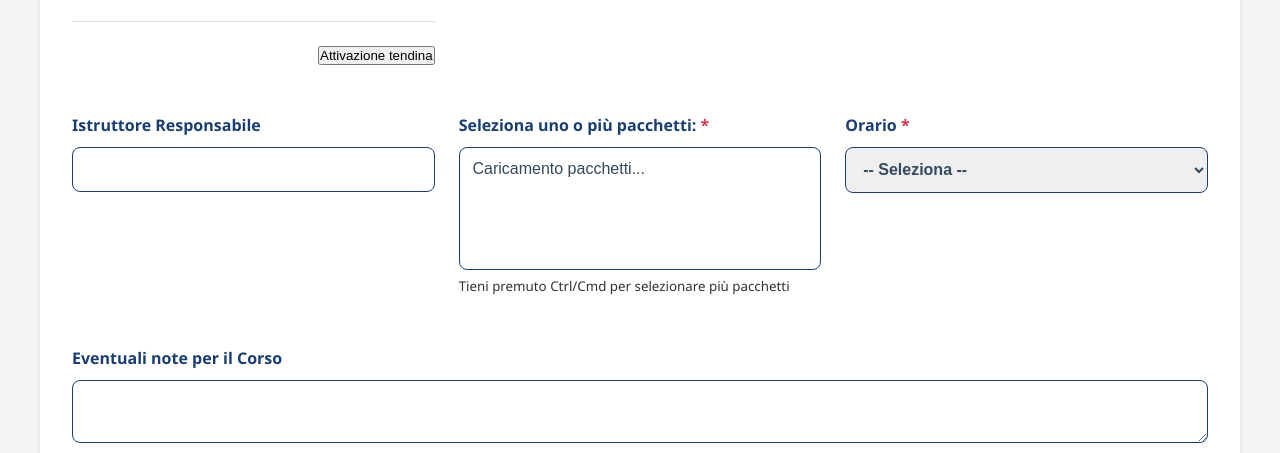
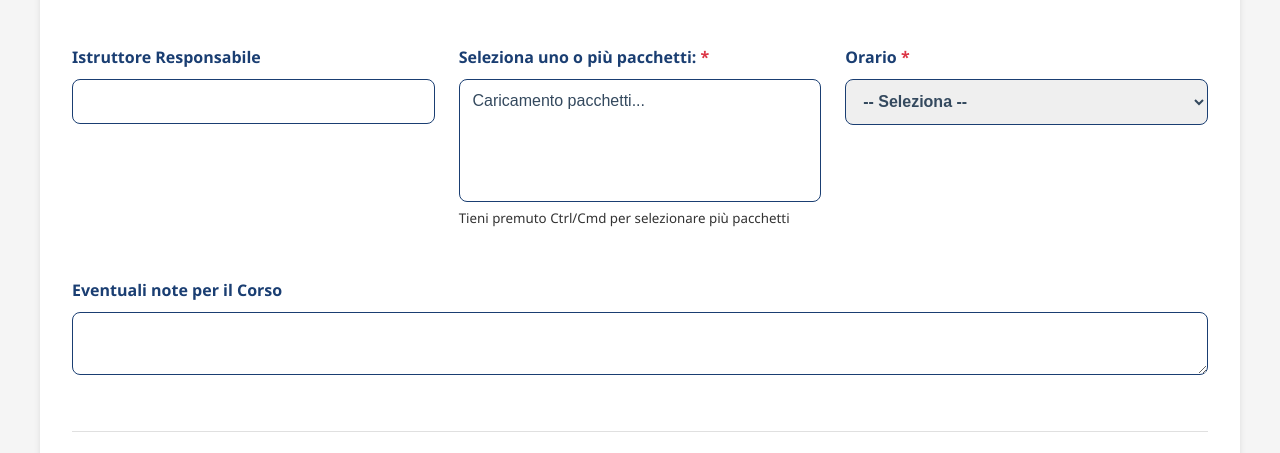
Before and after one commit to EliaViola/Gestione-Tesserati-RNT, a website: page segreteria/inserimento-dati-corsi.html in a window 1280 px wide. Shown: the part 344-797 px from the top of the page. Drawn offline with Linux system fonts and the light colour scheme.

Commit message:
Update inserimento-dati-corsi.html

```diff
--- a/segreteria/inserimento-dati-corsi.html
+++ b/segreteria/inserimento-dati-corsi.html
@@ -1,4 +1,3 @@
-<!DOCTYPE html>
 <!DOCTYPE html>
 <html lang="it">
 <head>
@@ -29,15 +28,12 @@
       <h1 class="form-title" id="formTitle">Assegnazione Corso</h1>
       <form id="corsoForm" aria-labelledby="formTitle">
         <div class="form-grid">
+
           <div class="form-group required-field">
             <label for="tesserato">Tesserato</label>
             <select id="tesserato" name="tesserato" class="form-control" required>
               <option value="">-- Seleziona --</option>
-              <!-- Opzioni verranno caricate dinamicamente -->
             </select>
-              <div class="form-actions">
-                  <button type="button" onClick=loadTesserati() > Attivazione tendina </button>
-                </div>
           </div>
 
           <div class="form-group required-field">
@@ -71,7 +67,7 @@
           </div>
 
           <div class="form-group">
-            <label for="istruttore" >Istruttore Responsabile</label>
+            <label for="istruttore">Istruttore Responsabile</label>
             <input type="text" id="istruttore" class="form-control" required pattern="[A-Za-zÀ-ÿ\s']{2,}" />
           </div>
 
@@ -103,9 +99,10 @@
           </div>
 
           <div class="form-group full-width">
-                <label for="note_corso">Eventuali note per il Corso </label>
+            <label for="note_corso">Eventuali note per il Corso</label>
             <textarea id="note_corso" name="note_corso" rows="2" class="form-control"></textarea>
           </div>
+
         </div>
 
         <div class="form-actions">
@@ -128,13 +125,11 @@
       <p>&copy; <span id="currentYear"></span> Rari Nantes Trento. Tutti i diritti riservati.</p>
     </div>
   </footer>
+
+  <!-- Firebase -->
   <script src="https://www.gstatic.com/firebasejs/9.22.0/firebase-app-compat.js"></script>
   <script src="https://www.gstatic.com/firebasejs/9.22.0/firebase-firestore-compat.js"></script>
-
-<!-- Config -->
   <script src="../assets/js/firebase-config.js"></script>
-
-<!-- DOPO config, lo script che usa firebase -->
   <script src="../assets/js/gestione-corsi.js"></script>
 </body>
 </html>
```
Lines whose indentation alone changed are shown as unchanged.
